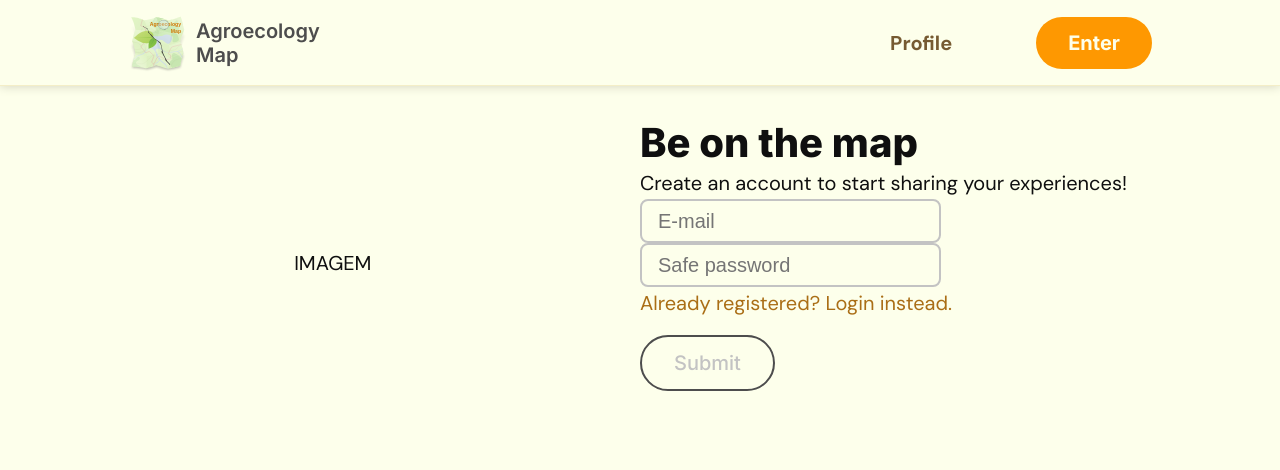
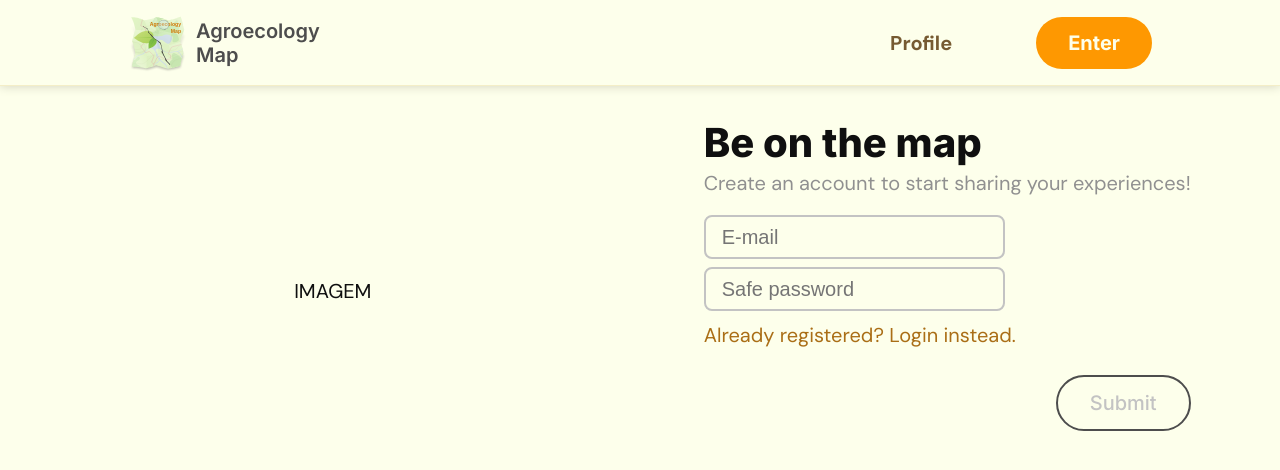
Before and after one commit to marcelo-soares-souza/Agroecology-Map-Frontend, a React (Vite) app: page /register in a window 1280 px wide. Shown: the top 470 px of the page. Built offline with nearby package versions, Linux system fonts and the light colour scheme.

Commit message:
style-fix: register page spacing fix

```diff
--- /dev/null
+++ b/src/pages/Register.module.css
@@ -0,0 +1,7 @@
+.form {
+  display: flex;
+  flex-direction: column;
+  align-items: start;
+  margin: var(--space-2) 0;
+  gap: var(--space-0);
+}
--- a/src/pages/Register.tsx
+++ b/src/pages/Register.tsx
@@ -1,5 +1,7 @@
 import { useTranslation } from "react-i18next";
 import Translator from "../components/i18n/Translator";
+
+import classes from "./Register.module.css";
 
 const Register = () => {
   return (
@@ -8,14 +10,15 @@ const Register = () => {
         <div className="contain-center">
           <p>IMAGEM</p>
         </div>
+        <div className="contain-center">
           <div>
             <h1>
               <Translator path="register.heading" />
             </h1>
-          <p>
+            <p className="light-text">
               <Translator path="register.description" />
             </p>
-          <form method="POST" action="/register">
+            <form className={classes.form} method="POST" action="/register">
               <label htmlFor="email" hidden>
                 E-mail
               </label>
@@ -34,7 +37,8 @@ const Register = () => {
                 type="password"
                 name="password"
                 placeholder={
-                useTranslation().t("register.passwordPlaceholder") ?? "Password"
+                  useTranslation().t("register.passwordPlaceholder") ??
+                  "Password"
                 }
                 required
               />
@@ -48,6 +52,7 @@ const Register = () => {
           </div>
         </div>
       </div>
+    </div>
   );
 };
 
```
Lines whose indentation alone changed are shown as unchanged.
